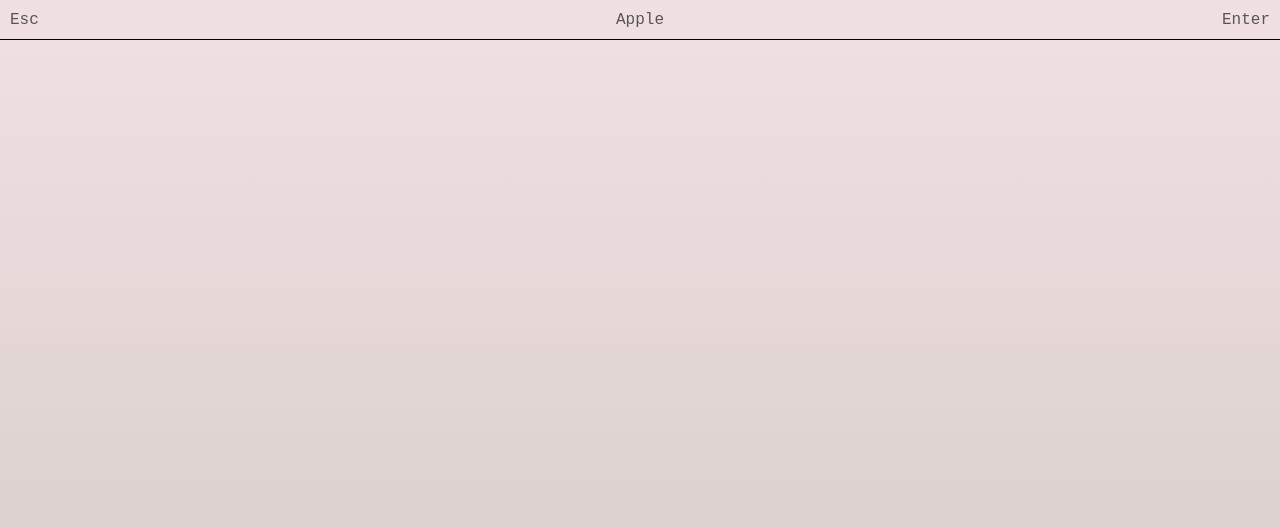
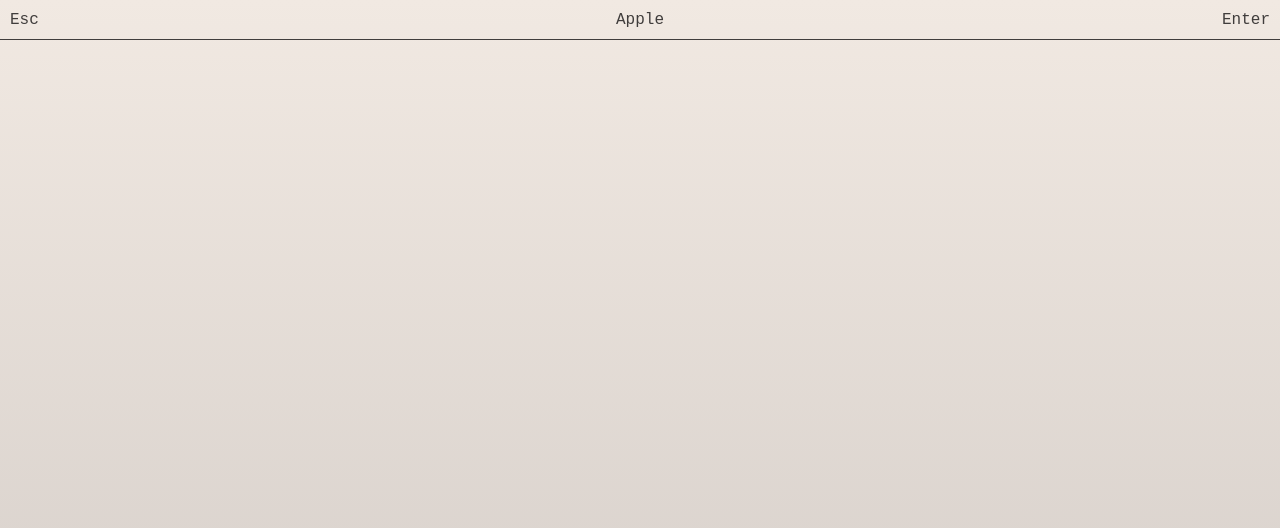
Before and after one commit to audth517/letter-project, a plain HTML site: page index.html in a window 1280 px wide. Drawn offline with Linux system fonts and the light colour scheme.

Commit message:
Update index.html
change color

```diff
--- a/index.html
+++ b/index.html
@@ -2,14 +2,14 @@
 <html lang="en">
 <head>
 <meta charset="UTF-8">
-<title>Gravity Text</title>
+<title>Inception</title>
 <style>
   body {
     margin: 0;
     height: 100vh;
     font-family: 'Courier New', monospace;
-    background: linear-gradient(to bottom, #f1e0e2, #d2cbc6);
-    color: #585554;
+    background: linear-gradient(to bottom, #f1e9e2, #d2cbc6);
+    color: #403d3c;
     overflow: hidden;
     user-select: none;
   }
@@ -19,7 +19,7 @@
     left: 0;
     width: 100%;
     height: 40px;
-    border-bottom: 1px solid black;
+    border-bottom: 1px solid #403d3c;
     display: flex;
     justify-content: space-between;
     align-items: center;
```
